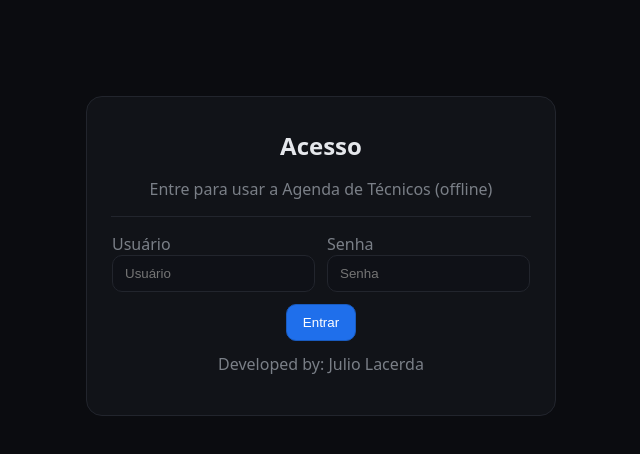
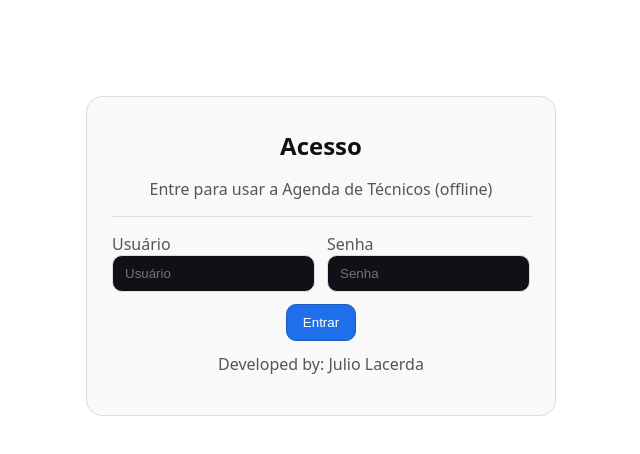
Before and after one commit to jclacerda06/Agenda-Tecnicos, a plain HTML site: page index.html in a window 1280 px wide. Shown: the whole page, without its empty margins (319-959 px from the left). Drawn offline with Linux system fonts and the light colour scheme.

Commit message:
Add files via upload

```diff
--- a/index.html
+++ b/index.html
@@ -7,8 +7,8 @@
 <title>Agenda de Técnicos (Arquivo Único)</title>
 <link rel="icon" href="data:," />
 <style>
-  :root { --bg:#0b0c10; --card:#111318; --muted:#7a7f87; --accent:#1f6feb; --border:#22252d; --ok:#10b981; --err:#ef4444; }
-  html,body { margin:0; padding:0; background:#0b0c10; color:#e5e7eb; font-family: system-ui, -apple-system, Arial, "Segoe UI", Roboto, "Helvetica Neue", sans-serif; }
+  :root { --bg:#ffffff; --card:#f9f9f9; --muted:#555; --accent:#1f6feb; --border:#ddd; --ok:#10b981; --err:#ef4444; }
+  html,body { margin:0; padding:0; background:#ffffff; color:#111; font-family: system-ui, -apple-system, Arial, "Segoe UI", Roboto, "Helvetica Neue", sans-serif; }
   .container { max-width: 1100px; margin: 24px auto; padding: 0 16px; }
   .card { background: var(--card); border:1px solid var(--border); border-radius:16px; padding:16px; }
   h1,h2,h3 { margin: 8px 0 12px; }
```
